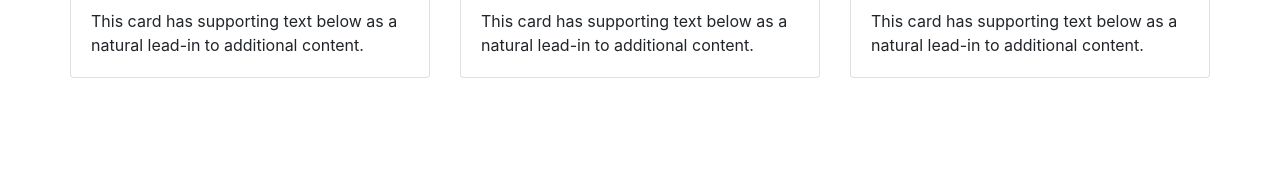
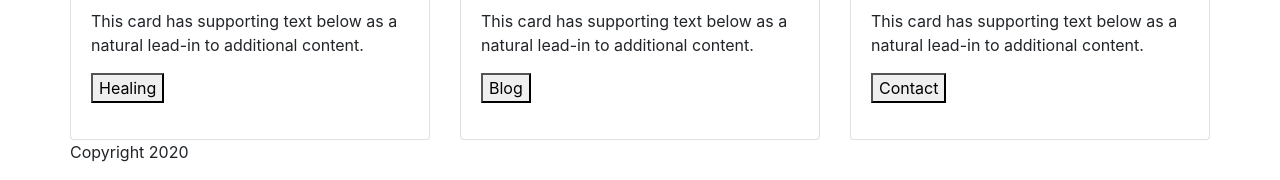
Before and after one commit to shimmersparkles/landing-page-project, a plain HTML site: page index.html in a window 1280 px wide. Shown: the part 725-905 px from the top of the page. Before the commit the page ends 803 px from the top, so only its background shows below. Drawn offline with nearby package versions, Linux system fonts and the light colour scheme.

Commit message:
Add files via upload

```diff
--- a/index.html
+++ b/index.html
@@ -50,6 +50,7 @@
             <div class="card-body">
               <h5 class="card-title">Card title</h5>
               <p class="card-text">This card has supporting text below as a natural lead-in to additional content.</p>
+              <p><a href="#"><button>Healing</button></a></p>
             </div>
           </div>
         <div class="card">
@@ -57,6 +58,7 @@
           <div class="card-body">
             <h5 class="card-title">Card title</h5>
             <p class="card-text">This card has supporting text below as a natural lead-in to additional content.</p>
+            <p><a href="#"><button>Blog</button></a></p>
           </div>
         </div>
     <div class="card">
@@ -64,9 +66,16 @@
           <div class="card-body">
             <h5 class="card-title">Card title</h5>
             <p class="card-text">This card has supporting text below as a natural lead-in to additional content.</p>
+            <p><a href="#"><button>Contact</button></a></p>
+
           </div>
         </div>
       </div>
+    </div>
+    <div class="row">
+      <footer>
+        <p>Copyright 2020</p>
+      </footer>
     </div>
     <!-- Optional JavaScript -->
     <!-- jQuery first, then Popper.js, then Bootstrap JS -->
```
